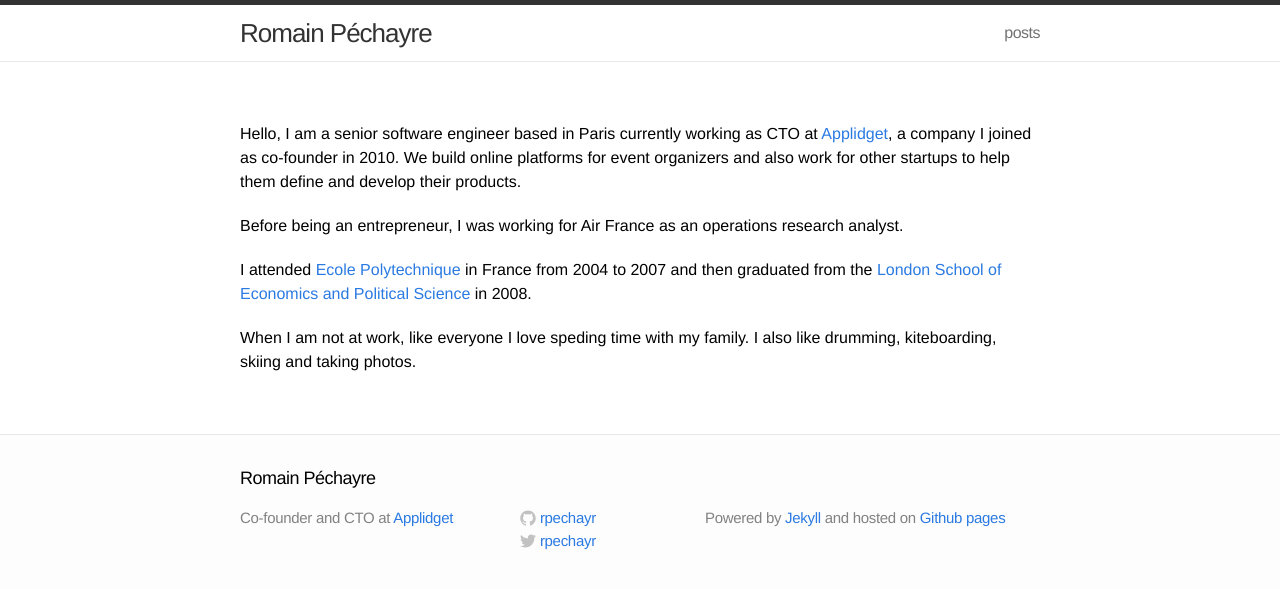
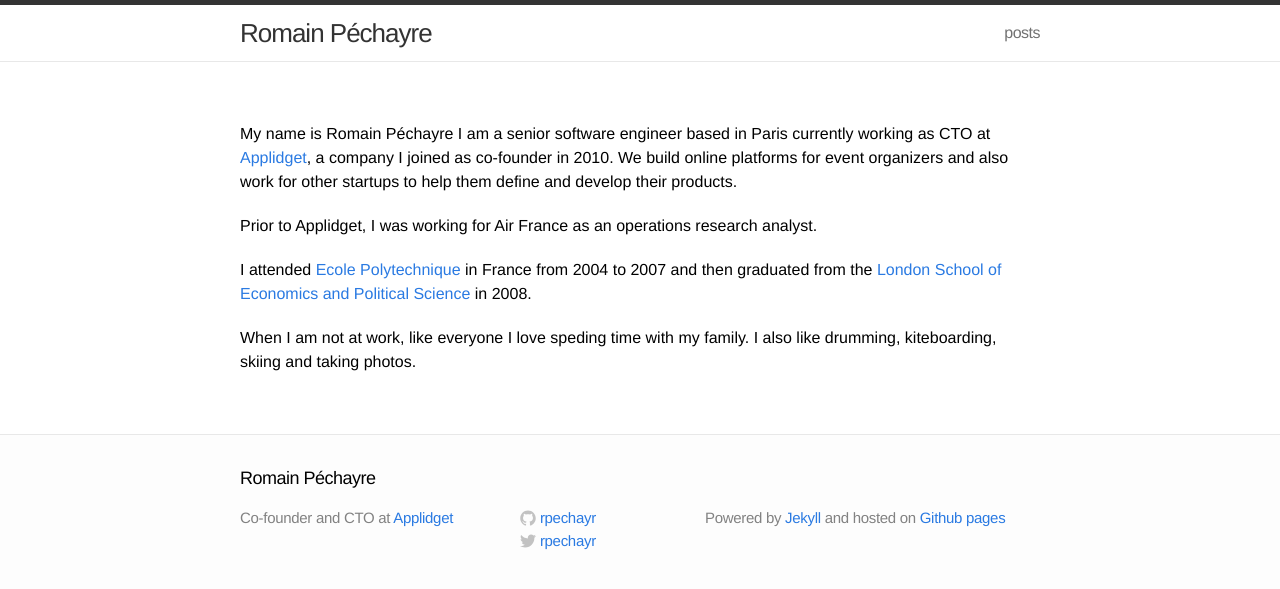
Before and after one commit to rpechayr/old-www, a Jekyll site: the page built from about.md, in a window 1280 px wide. Shown: the top 589 px of the page. Built offline with Jekyll 4.4.1, drawn with Linux system fonts in a browser that asks for light colours.

Commit message:
A few updates

```diff
--- a/about.md
+++ b/about.md
@@ -4,9 +4,9 @@ permalink: /
 description: Salut
 ---
 
-Hello, I am a senior software engineer based in Paris currently working as CTO at [Applidget](http://applidget.com), a company I joined as co-founder in 2010. We build online platforms for event organizers and also work for other startups to help them define and develop their products.
+My name is Romain Péchayre I am a senior software engineer based in Paris currently working as CTO at [Applidget](http://applidget.com), a company I joined as co-founder in 2010. We build online platforms for event organizers and also work for other startups to help them define and develop their products.
 
-Before being an entrepreneur, I was working for Air France as an operations research analyst.
+Prior to Applidget, I was working for Air France as an operations research analyst.
 
 I attended  [Ecole Polytechnique](http://www.polytechnique.edu/) in France from 2004 to 2007 and then graduated from the [London School of Economics and Political Science](http://www.lse.ac.uk/home.aspx) in 2008.
 
```
Also changed, not shown: _drafts/2014-07-30-jekyll-is-not-only-for-developers.md (+1 -1 lines).
